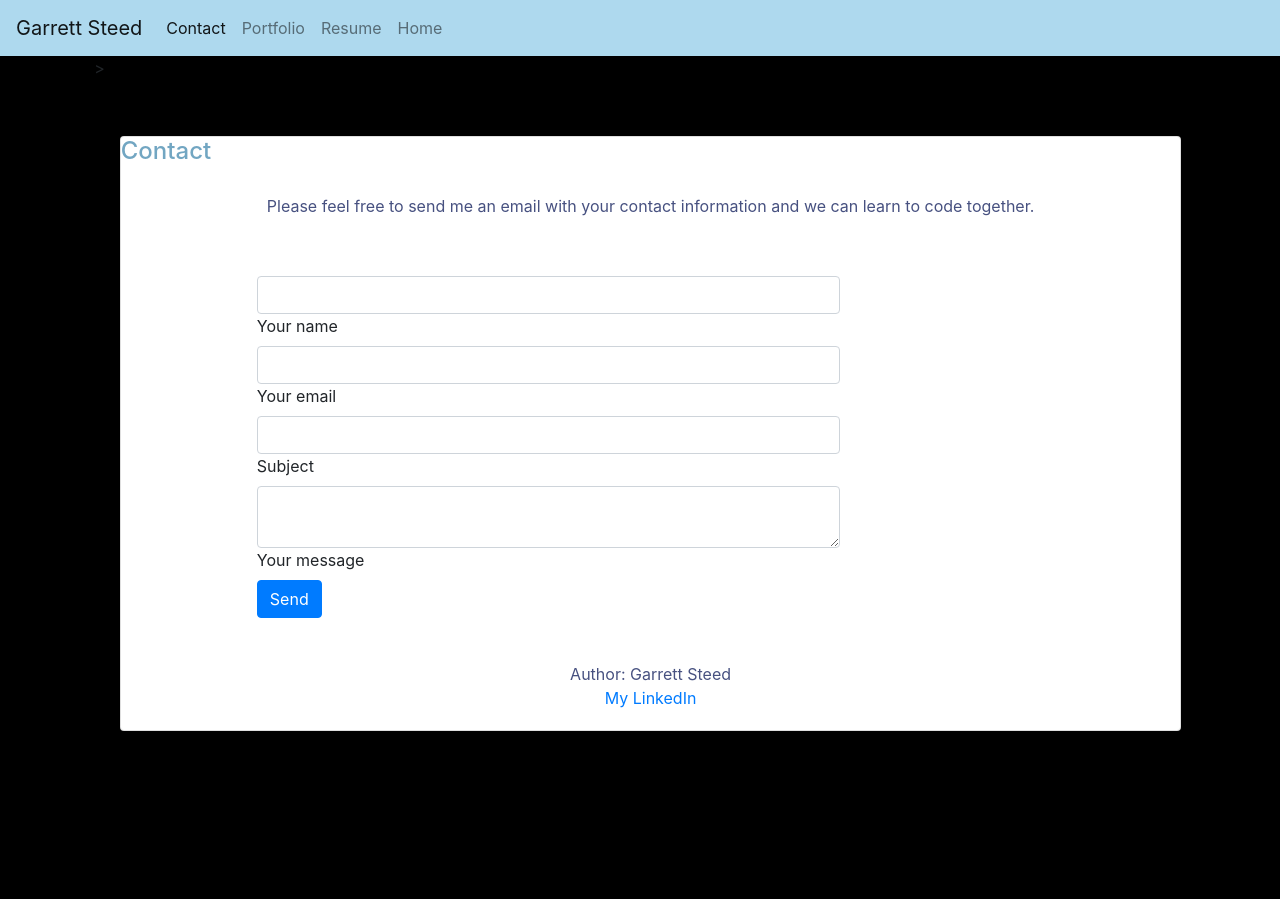
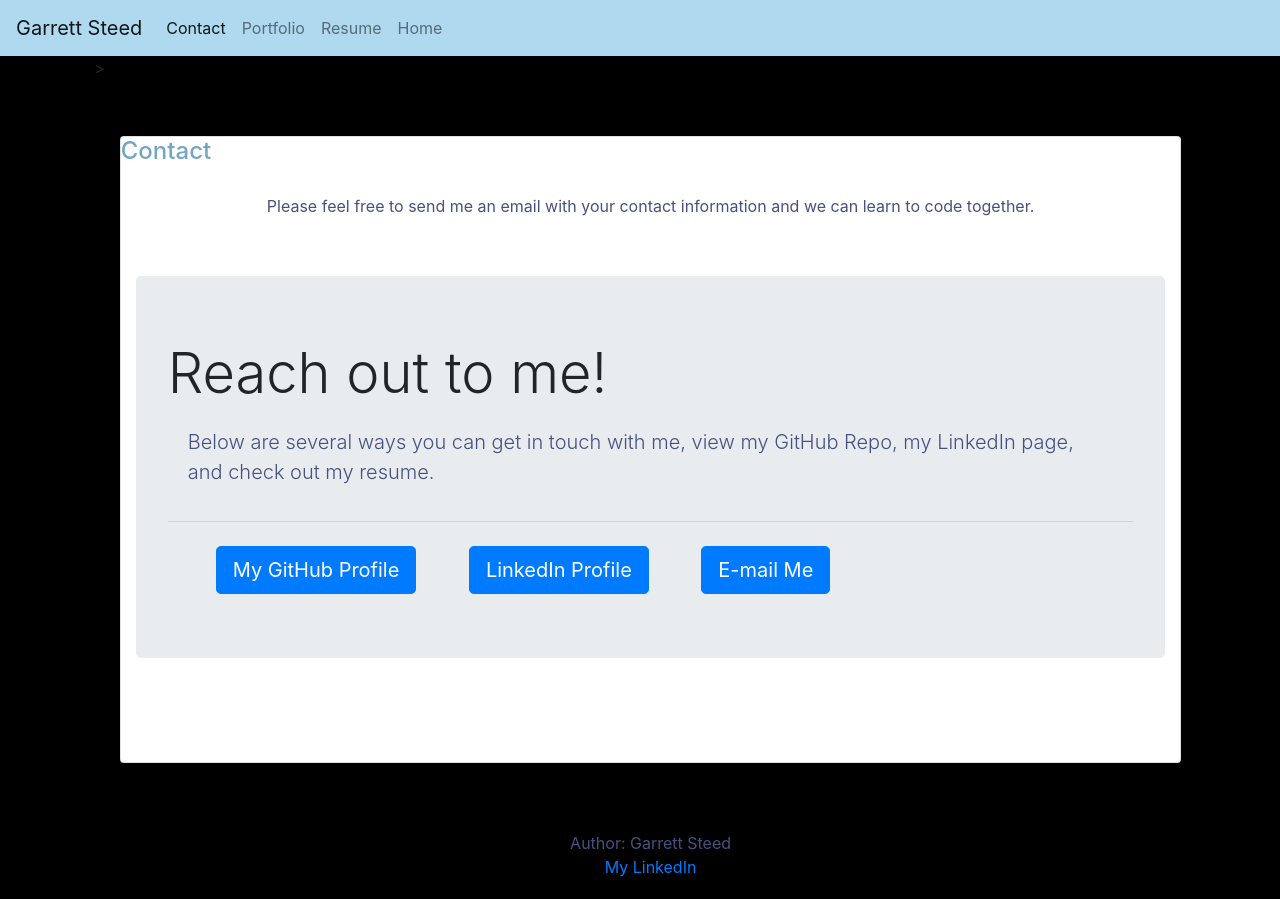
Before and after one commit to gsteed1677/updated-profile, a plain HTML site: page contact.html in a window 1280 px wide. Before the commit the page ends 800 px from the top, so only its background shows below. Drawn offline with nearby package versions, Linux system fonts and the light colour scheme.

Commit message:
buttons for email, github and linkedin

```diff
--- a/contact.html
+++ b/contact.html
@@ -57,94 +57,39 @@
         we can learn to code together.
       </p>
 
-      <div class="row">
-        <!--Grid column-->
-        <div class="col-md-9 mb-md-0 mb-5">
-          <form
-            id="contact-form"
-            name="contact-form"
-            action="mail.php"
-            method="POST"
-          >
-            <!--Grid row-->
-            <div class="row">
-              <!--Grid column-->
-              <div class="col-md-12">
-                <div class="md-form mb-0">
-                  <input
-                    type="text"
-                    id="name"
-                    name="name"
-                    class="form-control"
-                  />
-                  <label for="name" class="">Your name</label>
-                </div>
-              </div>
-              <!--Grid column-->
+      <main class="container mt-4 pb-5 d-flex flex-wrap">
+        <div class="jumbotron">
+          <h1 class="display-4">Reach out to me!</h1>
+          <p class="lead">Below are several ways you can get in touch with me, view my GitHub Repo, my LinkedIn page, and
+            check out my resume.</p>
+          <hr class="my-4">
+          <a class="btn btn-primary btn-lg ml-5 mr-5" href="https://github.com/gsteed1677" target="_blank" role="button">My
+            GitHub Profile</a>
+          <a class="btn btn-primary btn-lg mr-5" href="https://www.linkedin.com/in/garrett-steed/" target="_blank"
+            role="button">LinkedIn Profile</a>
+          <a class="btn btn-primary btn-lg mr-5" href="mailto:stted.garrett@gmail.com?subject = Touching%20Base&body = Message"
+            role="button">E-mail Me</a>
+          <!-- <a class="btn btn-primary btn-lg"
+            href="https://drive.google.com/file/d/1ZIN8OO2EtAvnPPvRlUhdsqdtIG6l9fie/view?usp=sharing" target="_blank"
+            role="button">View My Resume</a> -->
 
-              <!--Grid column-->
-              <div class="col-md-12">
-                <div class="md-form mb-0">
-                  <input
-                    type="text"
-                    id="email"
-                    name="email"
-                    class="form-control"
-                  />
-                  <label for="email" class="">Your email</label>
-                </div>
-              </div>
-              <!--Grid column-->
+        </div>
+
+        <div class="col-md-2">
+        </div>
+        </div>
+
+        <!-- empty space -->
+        <div class="row pb-5">
+          <div class="col-md-12">
+            <div class="container">
             </div>
-            <!--Grid row-->
+          </div>
+        </div>
+        <!-- end empty space -->
+      </main>
 
-            <!--Grid row-->
-            <div class="row">
-              <div class="col-md-12">
-                <div class="md-form mb-0">
-                  <input
-                    type="text"
-                    id="subject"
-                    name="subject"
-                    class="form-control"
-                  />
-                  <label for="subject" class="">Subject</label>
-                </div>
-              </div>
-            </div>
-            <!--Grid row-->
 
-            <!--Grid row-->
-            <div class="row">
-              <!--Grid column-->
-              <div class="col-md-12">
-                <div class="md-form">
-                  <textarea
-                    type="text"
-                    id="message"
-                    name="message"
-                    rows="2"
-                    class="form-control md-textarea"
-                  ></textarea>
-                  <label for="message">Your message</label>
-                </div>
-              </div>
-            </div>
-            <!--Grid row-->
-          </form>
-
-          <div class="text-center text-md-left">
-            <a
-              class="btn btn-primary"
-              onclick="document.getElementById('contact-form').submit();"
-              >Send</a
-            >
-          </div>
-          <div class="status"></div>
-        </div>
-        <!--Grid column-->
-
-      </div>
     </section>
     <!--Section: Contact v.2-->
     <footer>
```
